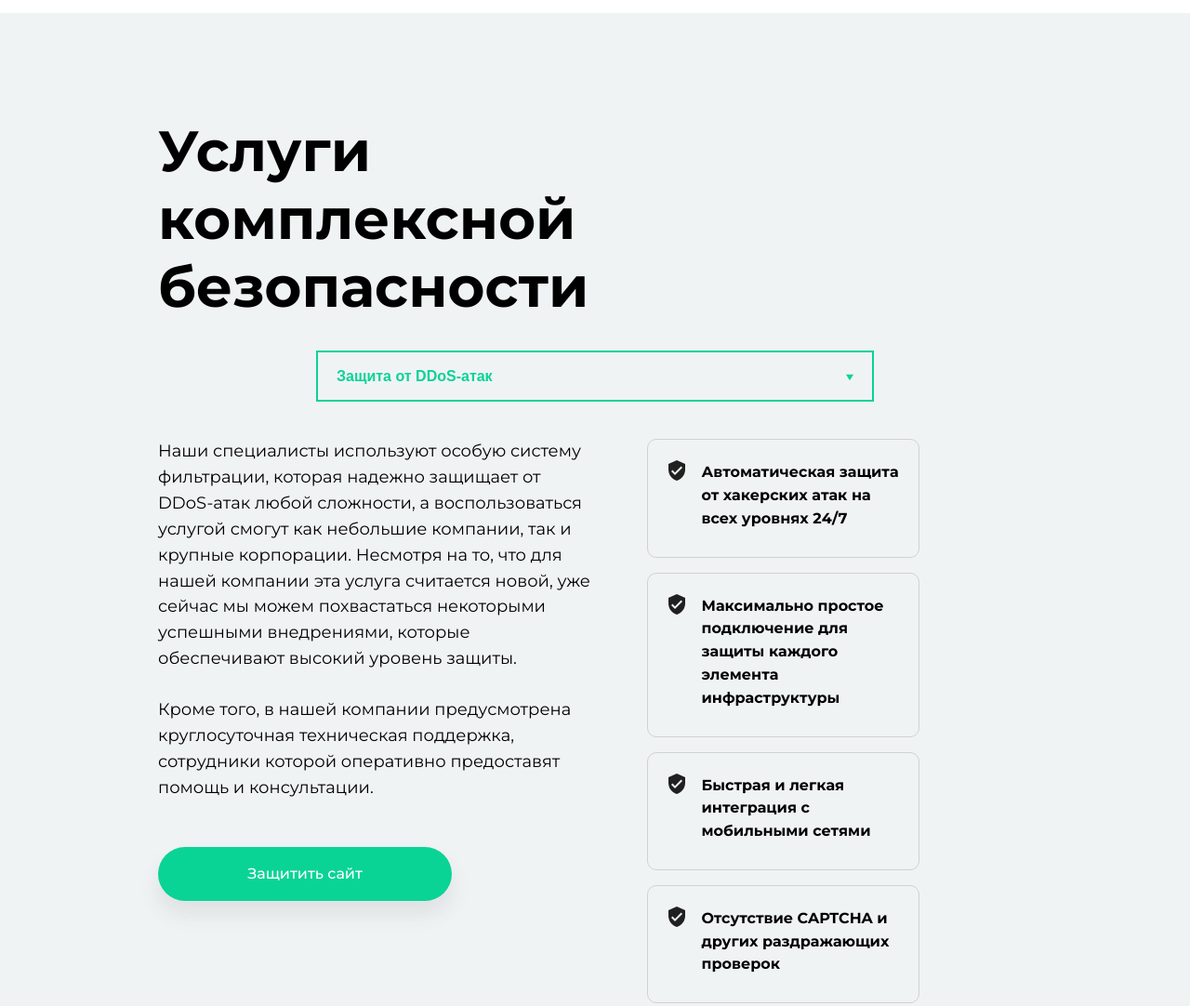
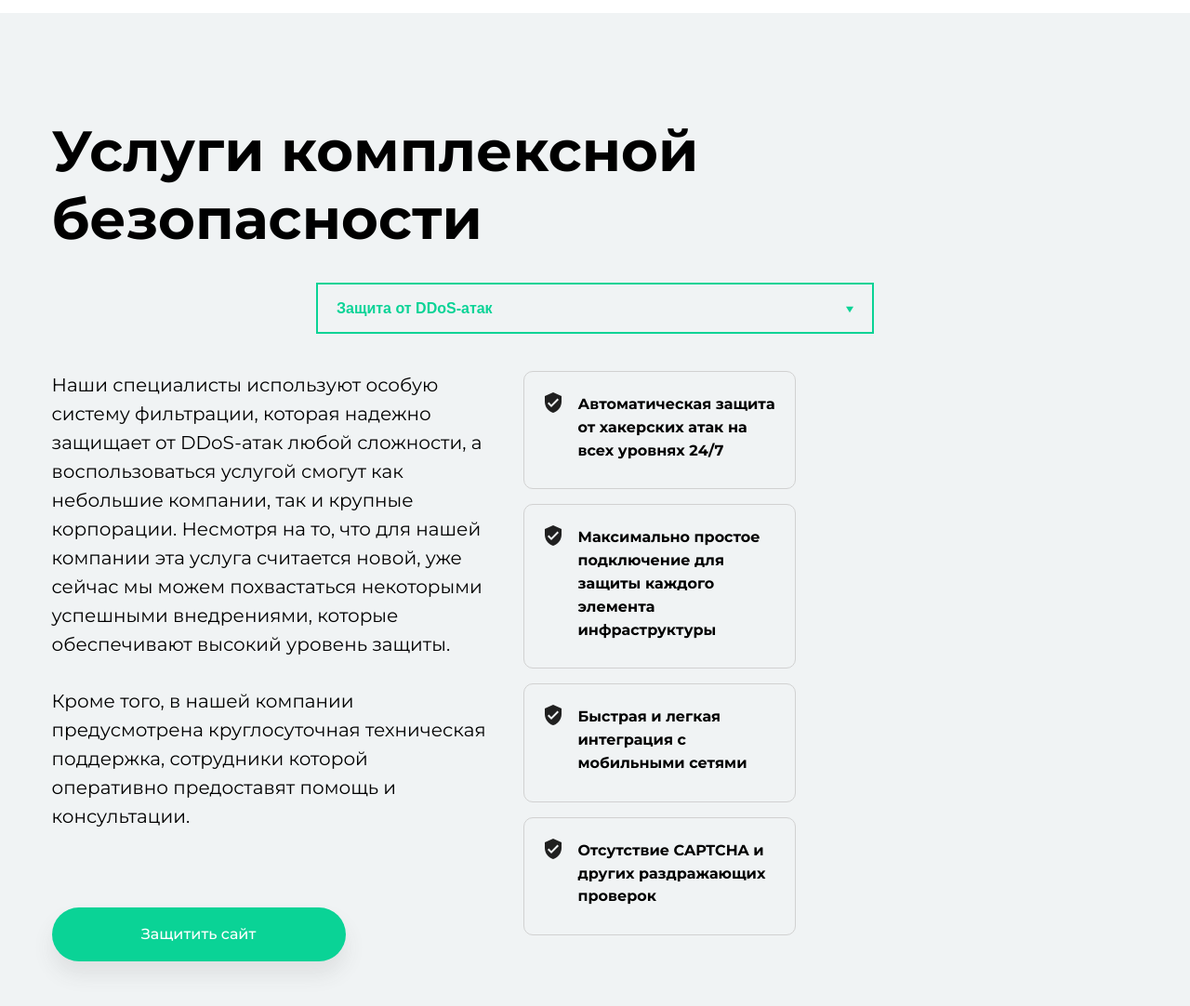
Before and after one commit to Firax-Cobalt/artmax-verstka, a plain HTML site: page index.html in a window 1280 px wide. Shown: the part 2020-3102 px from the top of the page at 93% size. Drawn offline with Linux system fonts and the light colour scheme.

Commit message:
Стилизовал заголовок в services под десктоп

```diff
--- a/styles/style.css
+++ b/styles/style.css
@@ -676,6 +676,10 @@ address {
     margin: 0 auto;
     padding: 0;
   }
+
+  @media (min-width: 1200px) {
+    width: 1169px;
+  }
 }
 
 .services__title {
@@ -695,6 +699,10 @@ address {
   @media (min-width: 960px) {
     margin: 0 0 32px;
     padding: 0;
+  }
+
+  @media (min-width: 1200px) {
+    width: 712px;
   }
 }
 
@@ -788,7 +796,9 @@ address {
 
   @media (min-width: 1200px) {
     padding-bottom: 94px;
-  }
+    display: flex;
+    flex-wrap: wrap;
+   }
 }
 
 .services__content-wrapper_protect_bot {
@@ -911,6 +921,10 @@ address {
 
   @media (min-width: 640px) {
     font-size: 1.8rem;
+  }
+
+  @media (min-width: 1200px) {
+    font-size: 2rem;
   }
 }
 
```
